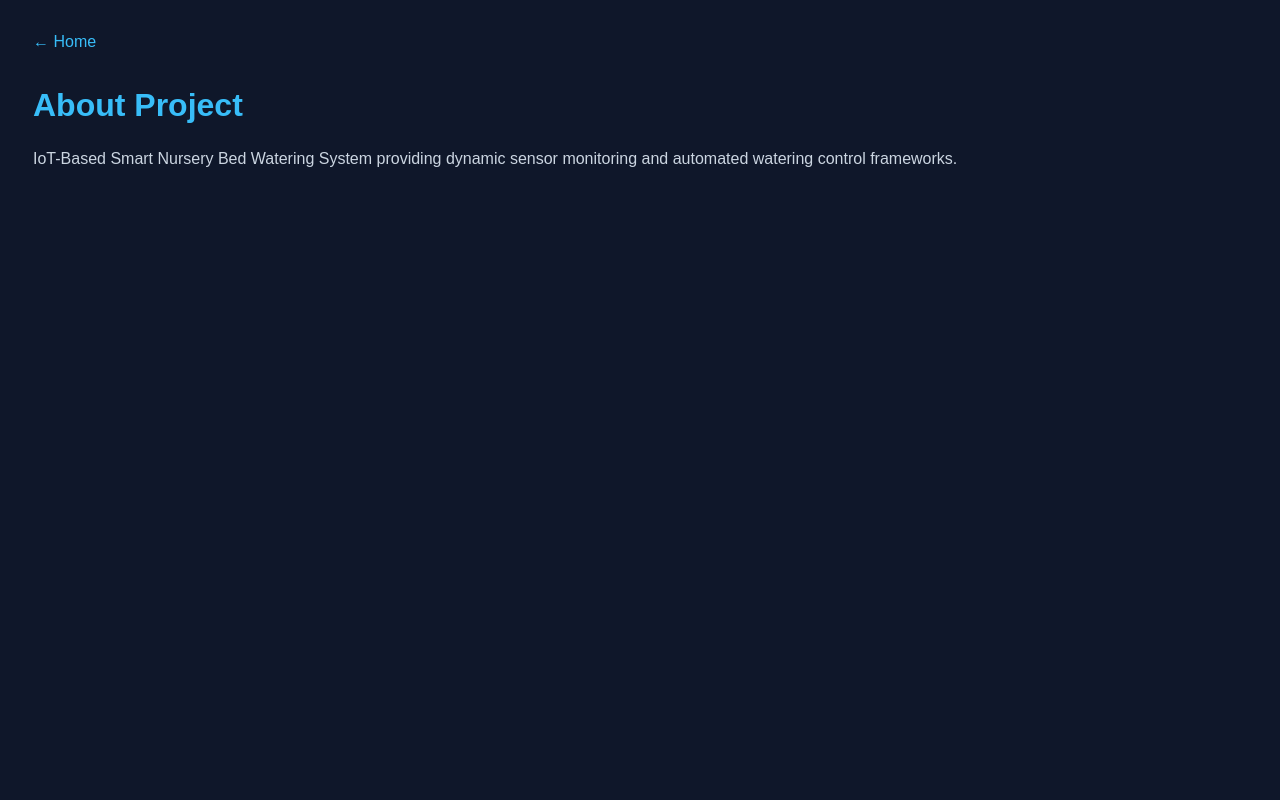
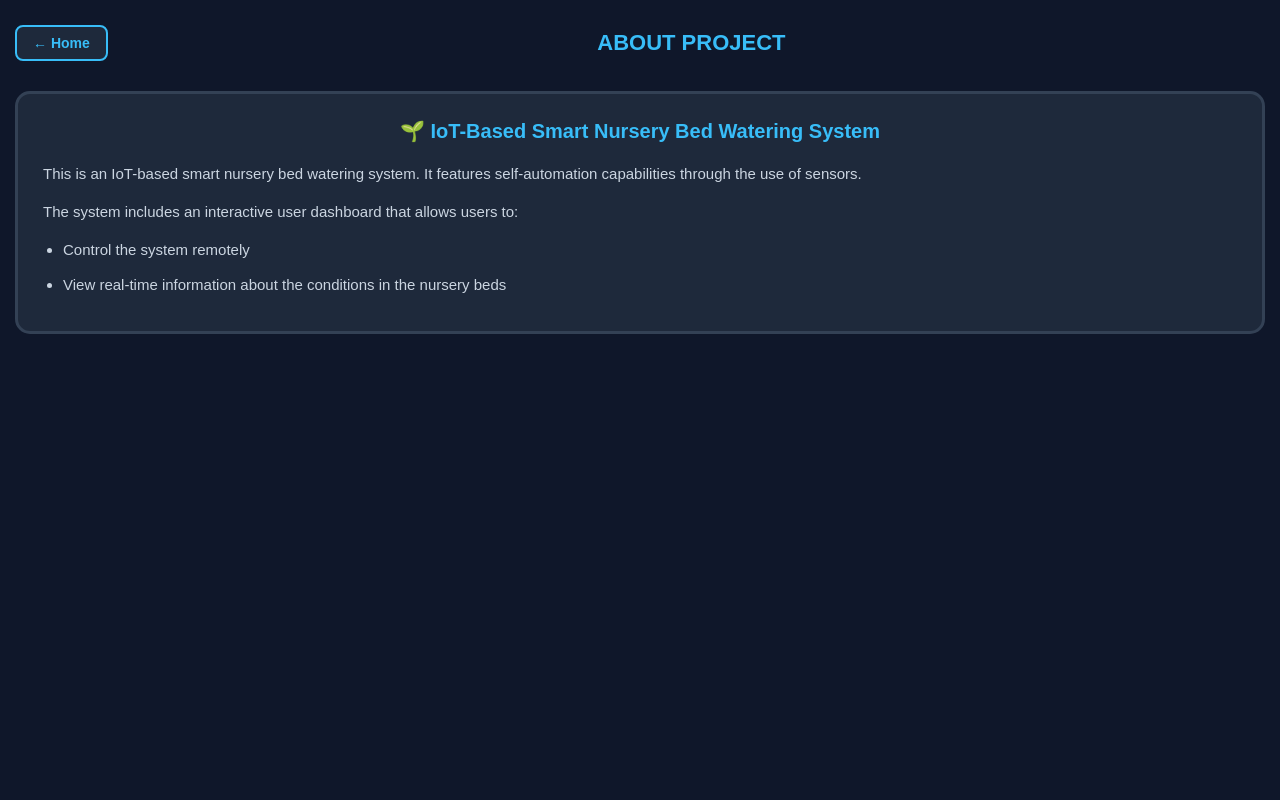
Before and after one commit to josepwanjiru300815-lab/esp32-nursery-cloud-a, a Flask app: page /about in a window 1280 px wide. Run offline with Flask 3, Linux system fonts and the light colour scheme.

Commit message:
Update about.html

```diff
--- a/templates/about.html
+++ b/templates/about.html
@@ -2,12 +2,29 @@
 <meta name="viewport" content="width=device-width,initial-scale=1,maximum-scale=1,user-scalable=no">
 <title>About Project</title>
 <style>
-body{font-family:Arial,sans-serif;background:#0f172a;color:white;padding:25px}
-h1,h2{color:#38bdf8}
-p{color:#cbd5e1;line-height:1.6}
-a{color:#38bdf8;text-decoration:none;display:inline-block;margin-bottom:15px}
+*{box-sizing:border-box;margin:0;padding:0}
+body{font-family:Arial,sans-serif;background:#0f172a;color:white;padding:15px;min-height:100vh}
+.header{display:flex;align-items:center;gap:10px;padding:10px 0;margin-bottom:20px;position:sticky;top:0;background:#0f172a;z-index:10}
+.back-btn{background:#1e293b;border:2px solid #38bdf8;color:#38bdf8;padding:8px 16px;border-radius:8px;text-decoration:none;font-size:14px;font-weight:bold}
+h1{flex:1;text-align:center;font-size:22px;margin:0;color:#38bdf8}
+.content{background:#1e293b;border:3px solid #334155;border-radius:15px;padding:25px;margin-top:20px;margin-bottom:20px}
+.content h2{color:#38bdf8;font-size:20px;margin:0 0 18px 0;text-align:center}
+.content p{color:#cbd5e1;font-size:15px;line-height:1.7;margin-bottom:12px;text-align:left}
+.content ul{color:#cbd5e1;font-size:15px;line-height:1.8;margin-left:20px}
+.content li{margin-bottom:8px}
+.diagram{width:100%;height:auto;margin:20px auto 0 auto;display:block;border-radius:10px;border:2px solid #334155;box-shadow:0 0 20px rgba(56,189,248,0.3)}
 </style></head><body>
-<a href="/">← Home</a>
-<h1>About Project</h1>
-<p>IoT-Based Smart Nursery Bed Watering System providing dynamic sensor monitoring and automated watering control frameworks.</p>
+<div class="header">
+  <a href="/" class="back-btn">← Home</a>
+  <h1>ABOUT PROJECT</h1>
+</div>
+<div class="content">
+  <h2>🌱 IoT-Based Smart Nursery Bed Watering System</h2>
+  <p>This is an IoT-based smart nursery bed watering system. It features self-automation capabilities through the use of sensors.</p>
+  <p>The system includes an interactive user dashboard that allows users to:</p>
+  <ul>
+    <li>Control the system remotely</li>
+    <li>View real-time information about the conditions in the nursery beds</li>
+  </ul>
+</div>
 </body></html>
```
